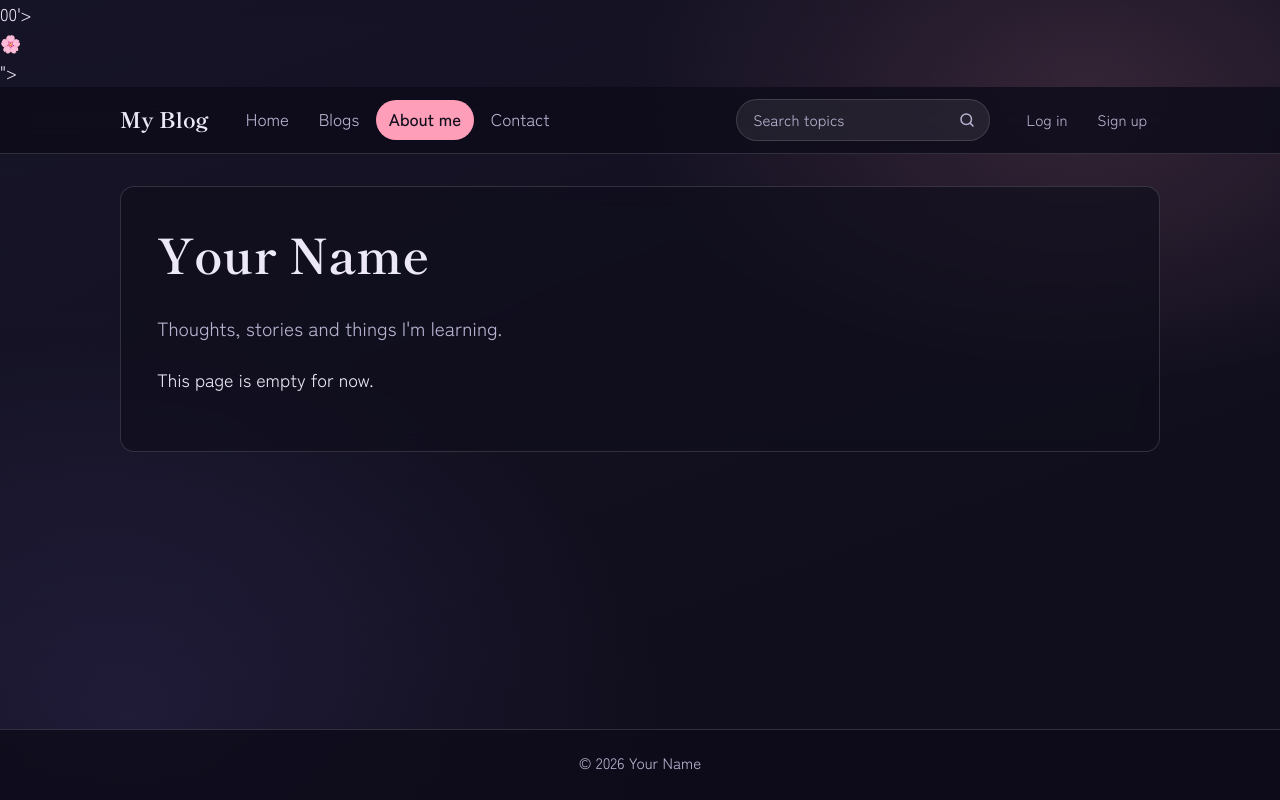
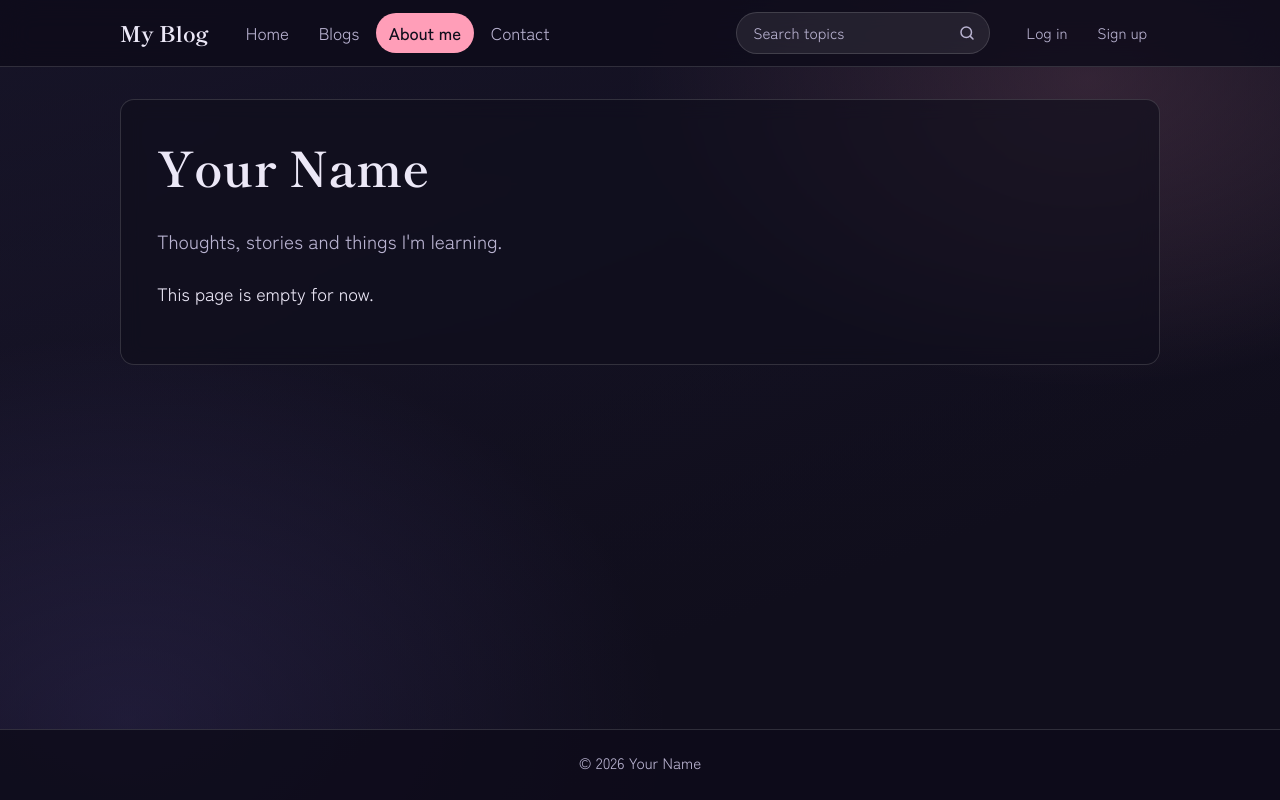
Before and after one commit to sriprasadjoshi2005/my-blogs, a Django app: page /about/ in a window 1280 px wide. Run offline with Django 5.2, Linux system fonts and the light colour scheme; data comes from the database, SQL or seed files in the repository; some libraries are stand-ins or nearby versions.

Commit message:
Fix apple-touch-icon link in base.html

```diff
--- a/templates/base.html
+++ b/templates/base.html
@@ -14,7 +14,7 @@
     <meta name="twitter:card" content="summary">
   {% endblock %}
    <link rel="icon" type="image/png" href="{% static 'favicon.png' %}">
-   <link rel="apple-touch-icon" href="{% static 'favicon.png' %}">00'><text y='.9em' font-size='90'>🌸</text></svg>">
+   <link rel="apple-touch-icon" href="{% static 'favicon.png' %}">
   <link rel="preconnect" href="https://fonts.googleapis.com">
   <link rel="preconnect" href="https://fonts.gstatic.com" crossorigin>
   <link href="https://fonts.googleapis.com/css2?family=Shippori+Mincho:wght@500;700&family=Zen+Kaku+Gothic+New:wght@400;500;700&display=swap" rel="stylesheet">
```
